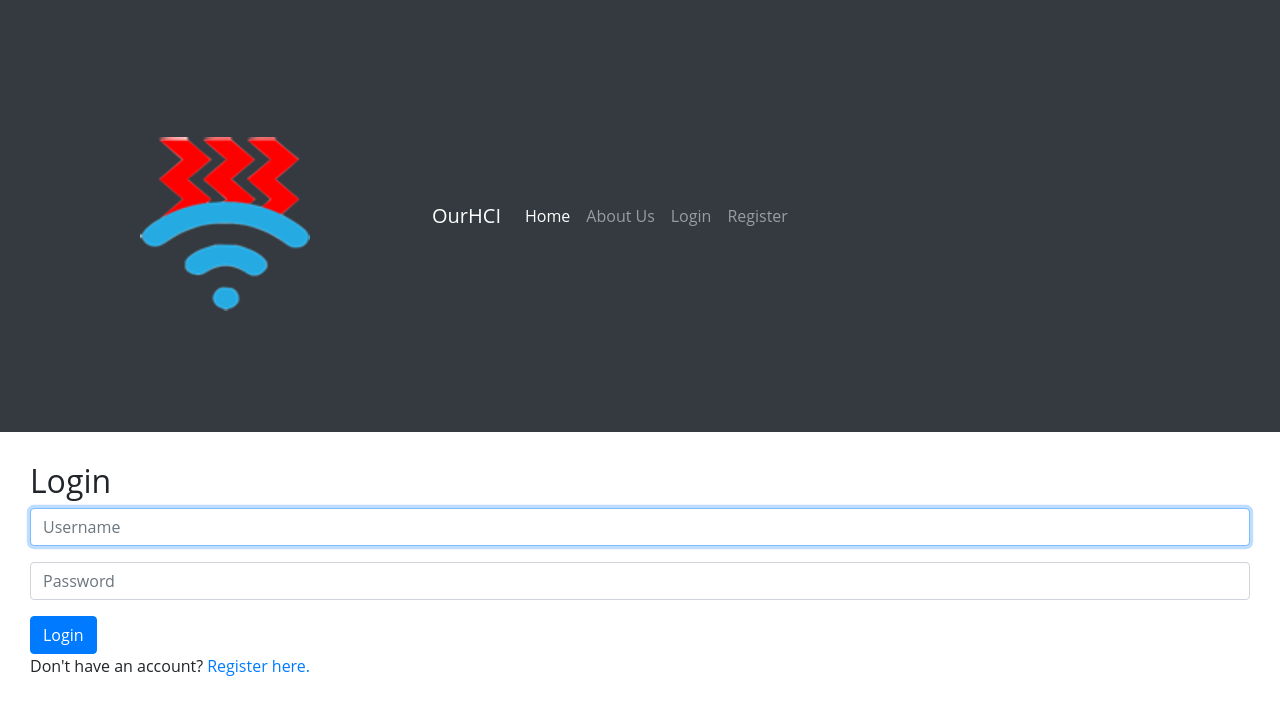
After one commit to lohhaoyuan/hciprojectwork2022, a Django app: page /login/ in a window 1280 px wide. The commit adds this page. Shown: the top 715 px of the page. Run offline with Django 4.2, Linux system fonts and the light colour scheme; some libraries are stand-ins or nearby versions.

Commit message:
login/logout

```diff
--- a/ourhci/ourapp/static/ourapp/styles.css
+++ b/ourhci/ourapp/static/ourapp/styles.css
@@ -4,7 +4,9 @@ body{
 
 
 }
-
+.needspad {
+    padding:30px;
+}
 #ourhcilogo{
     max-width:100%;
     height:auto;
--- a/ourhci/ourapp/templates/ourapp/index.html
+++ b/ourhci/ourapp/templates/ourapp/index.html
@@ -21,7 +21,7 @@
             <h1 class="display-5 fw-bold">Hello, world!</h1>
             <h4 class="col-md-8 fs-4">Welcome to OurHCI.</h4>
             <p class="col-md-8 fs-4">Connect with Hwa Chong for free by registering for an account.</p>
-            <a class="btn btn-primary btn-lg" href="{%url 'register' %}" role="button">Register</a>
+            <a class="btn btn-primary btn-lg" href="{%url 'index' %}" role="button">Register</a>
             </div>
         </div>
         {%endif%}
--- a/ourhci/ourapp/templates/ourapp/layout.html
+++ b/ourhci/ourapp/templates/ourapp/layout.html
@@ -24,7 +24,18 @@
                 <li class="nav-item">
                   <a class="nav-link" href="{% url 'about' %}">About Us</a>
                 </li>
-
+                {% if user.is_authenticated%}
+                  <li class="nav-item">
+                    <a class="nav-link" href="{% url 'logout' %}">Logout</a>
+                  </li>
+                {%else%}
+                  <li class="nav-item">
+                    <a class="nav-link" href="{% url 'login' %}">Login</a>
+                  </li>
+                  <li class="nav-item">
+                    <a class="nav-link" href="{% url 'register' %}">Register</a>
+                  </li>
+                {%endif%}
               </ul>
               <!-- <form class="form-inline my-2 my-lg-0">
                 <input class="form-control mr-sm-2" type="search" placeholder="Search" aria-label="Search">
--- /dev/null
+++ b/ourhci/ourapp/templates/ourapp/login.html
@@ -0,0 +1,26 @@
+{% extends "ourapp/layout.html" %}
+
+{% block body %}
+    <div class="needspad">
+        <h2>Login</h2>
+
+        {% if message %}
+            <div>{{ message }}</div>
+        {% endif %}
+
+        <form action="{% url 'login' %}" method="post">
+            {% csrf_token %}
+            <div class="form-group">
+                <input autofocus class="form-control" type="text" name="username" placeholder="Username">
+            </div>
+            <div class="form-group">
+                <input class="form-control" type="password" name="password" placeholder="Password">
+            </div>
+            <input class="btn btn-primary" type="submit" value="Login">
+        </form>
+
+        Don't have an account? <a href="{% url 'register' %}">Register here.</a>
+    </div>
+
+
+{% endblock %}
--- a/ourhci/ourapp/urls.py
+++ b/ourhci/ourapp/urls.py
@@ -5,5 +5,8 @@ from . import views
 
 urlpatterns = [
     path("", views.index, name="index"),
-    path("about/", views.about, name="about")
+    path("about/", views.about, name="about"),
+    path("login/", views.login_view, name="login"),
+    path("register/", views.register, name="register"),
+    path("logout", views.logout_view, name="logout")
 ] + static(settings.STATIC_URL, document_root=settings.STATIC_ROOT)
--- a/ourhci/ourapp/views.py
+++ b/ourhci/ourapp/views.py
@@ -1,7 +1,8 @@
 from django.shortcuts import render
 from django.urls import reverse
 from django.http import  HttpResponseRedirect
-
+from django.contrib.auth import authenticate, login, logout
+from django.db import IntegrityError
 # Create your views here.
 def index(request):
 
@@ -10,3 +11,55 @@ def index(request):
 
 def about(request):
     return render(request, "ourapp/about.html")
+
+def login_view(request):
+    if request.method == "POST":
+
+        # Attempt to sign user in
+        username = request.POST["username"]
+        password = request.POST["password"]
+        user = authenticate(request, username=username, password=password)
+
+        # Check if authentication successful
+        if user is not None:
+            login(request, user)
+            return HttpResponseRedirect(reverse("index"))
+        else:
+            return render(request, "ourapp/login.html", {
+                "message": "Invalid username and/or password."
+            })
+    else:
+        return render(request, "ourapp/login.html")
+
+
+def logout_view(request):
+    logout(request)
+    return HttpResponseRedirect(reverse("index"))
+
+
+def register(request):
+    if request.method == "POST":
+        username = request.POST["username"]
+        email = request.POST["email"]
+
+        # Ensure password matches confirmation
+        password = request.POST["password"]
+        confirmation = request.POST["confirmation"]
+        if password != confirmation:
+            return render(request, "ourapp/register.html", {
+                "message": "Passwords must match."
+            })
+
+        # Attempt to create new user
+        try:
+            user = User.objects.create_user(username, email, password)
+            user.save()
+        except IntegrityError:
+            return render(request, "ourapp/register.html", {
+                "message": "Username already taken."
+            })
+
+
+        return HttpResponseRedirect(reverse("index"))
+    else:
+        return render(request, "ourapp/register.html")
```
Also changed, not shown: ourhci/ourapp/templates/ourapp/register.html (added, +32 -0 lines), ourhci/db.sqlite3.
